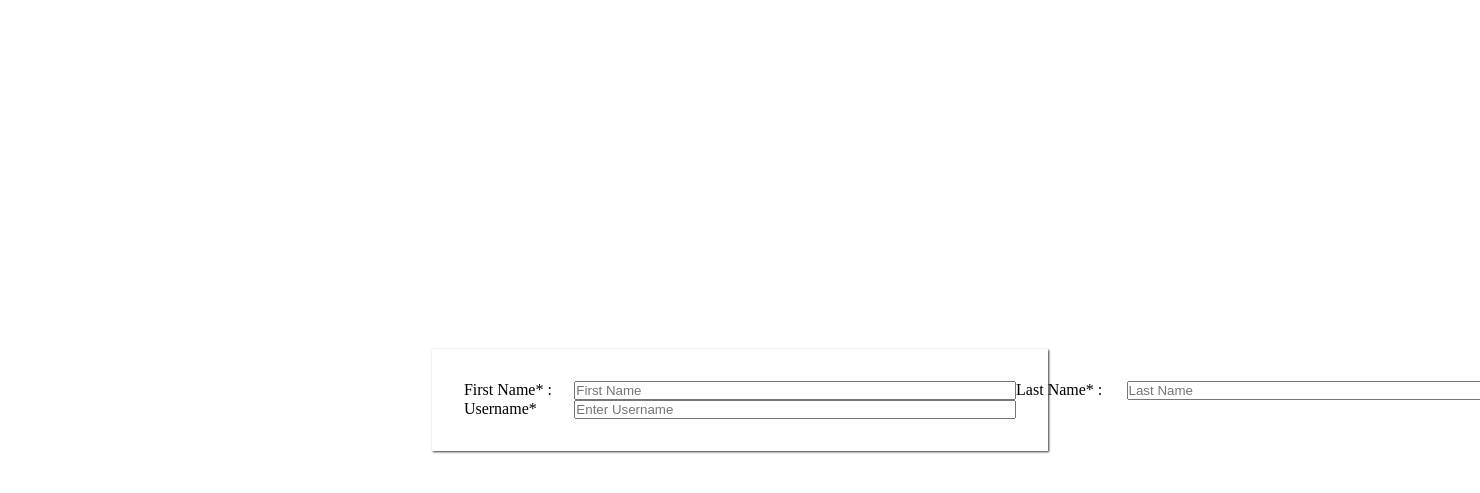
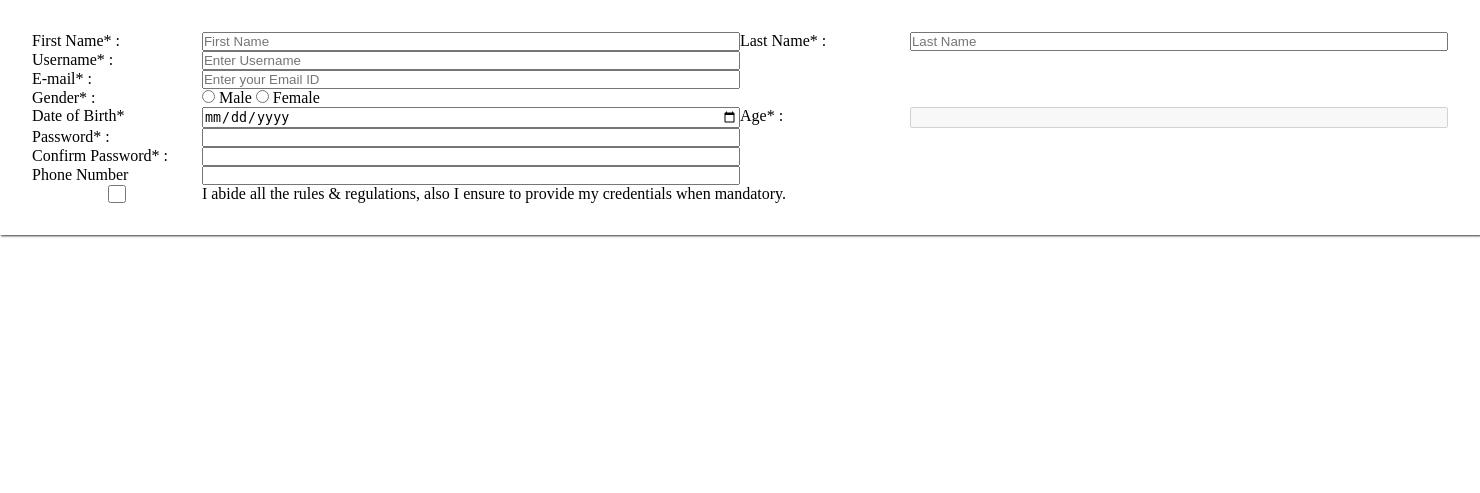
Before and after one commit to Kirandeep2806/Begin-With-Web-Development, a Python web app: template Lab/Clone and perform operations/Riot/templates/registration.html in a window 1480 px wide; the page is wider, and only the part inside the window is pictured. Shown: the top 493 px of that part. Run offline with Jinja, Linux system fonts and the light colour scheme; the template is opened without the code that fills it, so the values that code supplies are empty.

Commit message:
Registration form staging#3

```diff
--- a/Lab/Clone and perform operations/Riot/css/registration/registration.css
+++ b/Lab/Clone and perform operations/Riot/css/registration/registration.css
@@ -4,18 +4,15 @@
   box-sizing: border-box;
 }
 
-.container {
-  position: absolute;
-  top: 50%;
-  left: 50%;
-  transform: translate(-50%, -50%);
-}
 .container .registration-card {
   width: 100%;
   display: grid;
-  grid-template-columns: 20% 80% 20% 80%;
+  grid-template-columns: 12% 38% 12% 38%;
   padding: 2rem;
   box-shadow: 1px 1px 2px rgba(0, 0, 0, 0.8);
 }
+.container .registration-card p {
+  grid-column: span 3;
+}
 
 /*# sourceMappingURL=registration.css.map */
--- a/Lab/Clone and perform operations/Riot/css/registration/registration.scss
+++ b/Lab/Clone and perform operations/Riot/css/registration/registration.scss
@@ -5,17 +5,20 @@
 }
 
 .container {
-    $LABEL-PERCENT: 20%;
-    $INPUT-PERCENT: calc(100% - (2*20%)/2);
-    position: absolute;
-    top: 50%;
-    left: 50%;
-    transform: translate(-50%, -50%);
+    $LABEL-PERCENT: 12%;
+    $INPUT-PERCENT: calc((100% - (2*$LABEL-PERCENT))/2);
+    // position: absolute;
+    // top: 50%;
+    // left: 50%;
+    // transform: translate(-50%, -50%);
     .registration-card {
         width: 100%;
         display: grid;
         grid-template-columns: $LABEL-PERCENT $INPUT-PERCENT $LABEL-PERCENT $INPUT-PERCENT ;
         padding: 2rem;
         box-shadow: 1px 1px 2px rgba(0, 0, 0, 0.8);
+        p {
+            grid-column: span 3;
+        }
     }
 }
--- a/Lab/Clone and perform operations/Riot/templates/registration.html
+++ b/Lab/Clone and perform operations/Riot/templates/registration.html
@@ -16,10 +16,41 @@
             <input type="text" name="fname" id="fname" placeholder="First Name" required />
             <label for="lname">Last Name<span>*</span> :&ensp;</label>
             <input type="text" name="lname" id="lname" placeholder="Last Name" required />
-            <label for="uname">Username<span>*</span></label>
+            <label for="uname">Username<span>*</span> :&ensp;</label>
             <input type="text" id="uname" name="uname" placeholder="Enter Username" required />
             <div></div>
             <div></div>
+            <label for="email">E-mail<span>*</span> :&ensp;</label>
+            <input type="email" name="email" id="email" placeholder="Enter your Email ID" autocomplete="email" required />
+            <div></div>
+            <div></div>
+            <label for="gender">Gender<span>*</span> :&ensp;</label>
+            <div class="gender-values">
+                <input type="radio" name="gender" id="male" value="male" />
+                <label for="male">Male</label>
+                <input type="radio" name="gender" id="female" value="female" />
+                <label for="female">Female</label>
+            </div>
+            <div></div>
+            <div></div>
+            <label for="dob">Date of Birth<span>*</span> &ensp;</label>
+            <input type="date" name="dob" id="dob" required>
+            <label for="age">Age<span>*</span> :&ensp;</label>
+            <input type="text" name="age" id="age" disabled />
+            <label for="password">Password<span>*</span> :&ensp;</label>
+            <input type="password" name="password" id="password" required />
+            <div></div>
+            <div></div>
+            <label for="confirm-password">Confirm Password<span>*</span> :&ensp;</label>
+            <input type="password" name="confirmPassword" id="confirm-password" required />
+            <div></div>
+            <div></div>
+            <label for="ph-no">Phone Number</label>
+            <input type="text" name="phNo" id="ph-no" autocomplete="mobile" maxlength="10" />
+            <div></div>
+            <div></div>
+            <input type="checkbox" name="agree" id="agree" />
+            <p>I abide all the rules & regulations, also I ensure to provide my credentials when mandatory.</p>
         </div>
     </div>
 </body>
```
Also changed, not shown: 1 other file.
